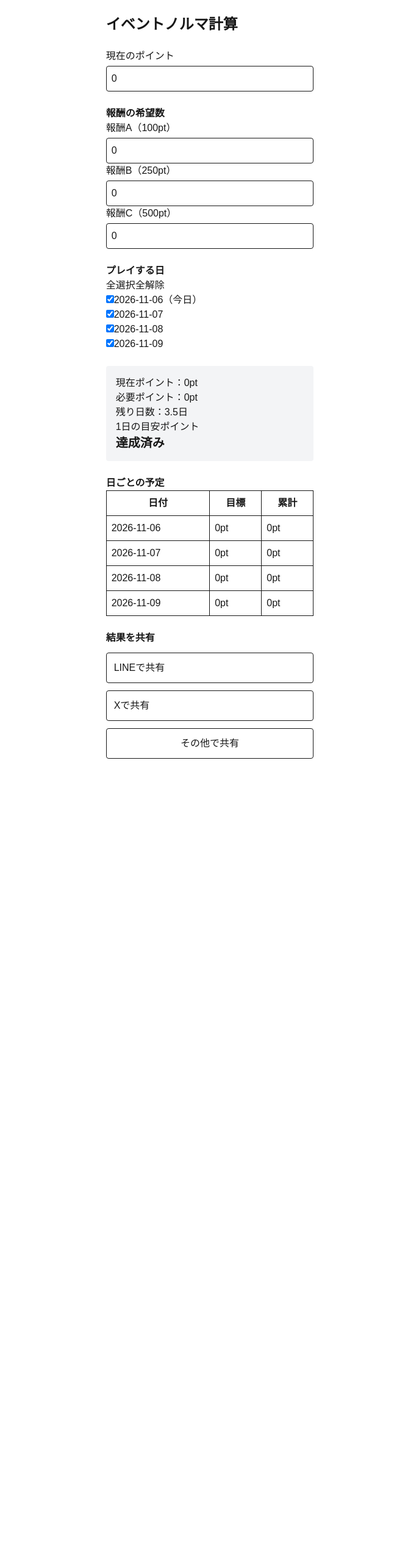
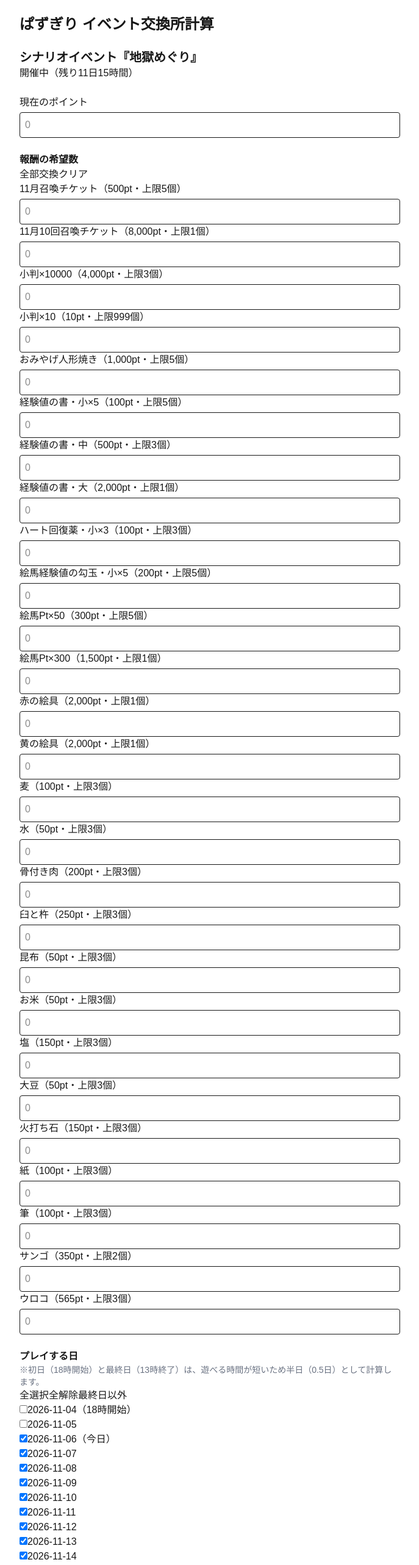
Before and after one commit to toupazu-tool/pazugiri-index, a Next.js app: page / in a window 1280 px wide. Shown: the top 2566 px of the page at 61% size, without its empty margins (296-983 px from the left). Before the commit the page ends 1268 px from the top, so only its background shows below. Built offline with nearby package versions, Linux system fonts and the light colour scheme.

Commit message:
イベント名と開催ステータスを表示、初期選択を今日以降に、URLの個数を上限で制限

```diff
--- a/src/app/page.tsx
+++ b/src/app/page.tsx
@@ -1,54 +1,159 @@
 "use client";
 
-import { useState } from "react";
-import { calcDailyQuota, calcRemainingDays, calcRequiredTotal } from "@/lib/quota";
+import { useState, useEffect } from "react";
+import { calcDailyQuota, calcRemainingDays, calcRequiredTotal, calcSchedule } from "@/lib/quota";
 
+//イベントデータ
+const event = {
+  name: "地獄めぐり",
+  category: "シナリオイベント",
+  start: "2026-11-04T18:00:00+09:00", // 開始：11/4 18:00
+  end: "2026-11-18T13:00:00+09:00", // 終了：11/18 12:59まで（13:00ちょうどに終了）
+};
+
+function listEventDates(startIso: string, endIso: string): string[] {
+  const dates: string[] = [];
+  const start = new Date(`${startIso.slice(0, 10)}T12:00:00+09:00`);
+  const end = new Date(`${endIso.slice(0, 10)}T12:00:00+09:00`);
+  for (let time = start.getTime(); time <= end.getTime(); time += 24 * 60 * 60 * 1000) {
+    dates.push(new Intl.DateTimeFormat("en-CA", { timeZone: "Asia/Tokyo" }).format(new Date(time)));
+  }
+  return dates;
+}
+
+const eventDays = listEventDates(event.start, event.end).map((date) => ({
+  date,
+  playable: true,
+}));
+
+
+//報酬データ（maxCount は交換所の「あと◯回」）
 const rewards = [
-{ name: "報酬A", costPoints: 100 },
-{ name: "報酬B", costPoints: 250 },
-{ name: "報酬C", costPoints: 500 },
+  { name: "11月召喚チケット", costPoints: 500, maxCount: 5 },
+  { name: "11月10回召喚チケット", costPoints: 8000, maxCount: 1 },
+  { name: "小判×10000", costPoints: 4000, maxCount: 3 },
+  { name: "小判×10", costPoints: 10, maxCount: 999 },
+  { name: "おみやげ人形焼き", costPoints: 1000, maxCount: 5 },
+  { name: "経験値の書・小×5", costPoints: 100, maxCount: 5 },
+  { name: "経験値の書・中", costPoints: 500, maxCount: 3 },
+  { name: "経験値の書・大", costPoints: 2000, maxCount: 1 },
+  { name: "ハート回復薬・小×3", costPoints: 100, maxCount: 3 },
+  { name: "絵馬経験値の勾玉・小×5", costPoints: 200, maxCount: 5 },
+  { name: "絵馬Pt×50", costPoints: 300, maxCount: 5 },
+  { name: "絵馬Pt×300", costPoints: 1500, maxCount: 1 },
+  { name: "赤の絵具", costPoints: 2000, maxCount: 1 },
+  { name: "黄の絵具", costPoints: 2000, maxCount: 1 },
+  { name: "麦", costPoints: 100, maxCount: 3 },
+  { name: "水", costPoints: 50, maxCount: 3 },
+  { name: "骨付き肉", costPoints: 200, maxCount: 3 },
+  { name: "臼と杵", costPoints: 250, maxCount: 3 },
+  { name: "昆布", costPoints: 50, maxCount: 3 },
+  { name: "お米", costPoints: 50, maxCount: 3 },
+  { name: "塩", costPoints: 150, maxCount: 3 },
+  { name: "大豆", costPoints: 50, maxCount: 3 },
+  { name: "火打ち石", costPoints: 150, maxCount: 3 },
+  { name: "紙", costPoints: 100, maxCount: 3 },
+  { name: "筆", costPoints: 100, maxCount: 3 },
+  { name: "サンゴ", costPoints: 350, maxCount: 2 },
+  { name: "ウロコ", costPoints: 565, maxCount: 3 },
 ];
 
+export default function Home() {
+const [days, setDays] = useState(eventDays);
+const [today, setToday] = useState("");
+const [now, setNow] = useState<Date | null>(null);
 
-export default function Home() {
-const [days, setDays] = useState([
-  { date: "2026-11-06", playable: true },
-  { date: "2026-11-07", playable: true },
-  { date: "2026-11-08", playable: true },
-  { date: "2026-11-09", playable: true },
-]);
+useEffect(() => {
+  const todayStr = new Intl.DateTimeFormat("en-CA", { timeZone: "Asia/Tokyo" }).format(new Date());
+  setToday(todayStr);
+
+  const now = new Date();
+
+  const params = new URLSearchParams(window.location.search);
+
+  const current = params.get("current");
+  if (current) setCurrentPoints(Math.max(0, Number(current)));
+
+  const countsParam = params.get("counts");
+  if (countsParam) {
+    const values = countsParam.split(",");
+    setCounts(
+      rewards.map((reward, i) => {
+        const n = Number(values[i]);
+        if (!Number.isFinite(n)) return 0;   // 数字じゃなければ0
+        return Math.min(Math.max(Math.floor(n), 0), reward.maxCount); // 0〜上限に収める
+      })
+    );
+  }
+
+  const daysParam = params.get("days");
+  //URLに指定がなければ、今日から後の日だけを選んだ状態にする
+  setDays((prev) =>
+    prev.map((day, i) => ({
+      ...day,
+      playable: daysParam ? daysParam[i] === "1" : day.date >= todayStr,
+    }))
+  );
+  if (window.location.hash === "#schedule") {
+    setTimeout(() => {
+      document.getElementById("schedule")?.scrollIntoView({ behavior: "smooth" });
+    }, 100);
+  }
+}, []);
+
+//現在時刻を取得
+useEffect(() => {
+  // ① まず今の時刻を入れる
+  setNow(new Date());
+
+  // ② 1分ごとに同じことをするタイマーを作る
+  const id = setInterval(() => {
+    setNow(new Date());
+  }, 60000);
+
+  // ③ 画面を閉じたらタイマーを止める
+  return () => clearInterval(id);
+}, []);
 
 const [currentPoints, setCurrentPoints] = useState(0);
-const [counts, setCounts] = useState([0, 0, 0]);
-const [includeToday, setIncludeToday] = useState(true);
+const [counts, setCounts] = useState(rewards.map(() => 0));
 
 const requiredTotal = calcRequiredTotal(rewards.map((r, i) => ({ ...r, count: counts[i] })));
-const remainingDays = calcRemainingDays(days, true);
+const remainingDays = calcRemainingDays(days);
 const dailyQuota = calcDailyQuota(requiredTotal, currentPoints, remainingDays);
 
-//ポイントぴったりにするためのロジック
+//イベントの状態を取得
+const start = new Date(event.start);
+const end = new Date(event.end);
+let status = "";
+if (!now) {
+  status = "";             // まだ時刻がないときは空
+} else if (now < start) {
+  status = "開催前";
+} else if (now > end) {
+  status = "終了";
+} else {
+  const diff = end.getTime() - now.getTime(); // 残りミリ秒
+  const dayMs = 1000 * 60 * 60 * 24;
+  const hourMs = 1000 * 60 * 60;
+  const leftDays = Math.floor(diff / dayMs);
+  const leftHours = Math.floor((diff % dayMs) / hourMs);
+  status = `開催中（残り${leftDays}日${leftHours}時間）`;
+}
+
+//日ごとの予定（計算は quota.ts の calcSchedule）
 const rest = Math.max(requiredTotal - currentPoints, 0);
-const schedule: { date: string; playable: boolean; target: number; cumulative: number }[] = [];
-let earned = 0;
-const activeDays = days.filter((day) => day.playable);
-
-days.forEach((day, i) => {
-  const isActive = day.playable && (includeToday || i > 0);
-  const isLast = activeDays[activeDays.length - 1]?.date === day.date;
-  const target = isActive ? (isLast ? rest - earned : dailyQuota) : 0;
-  earned += target;
-  schedule.push({ ...day, target, cumulative: currentPoints + earned });
-});
+const schedule = calcSchedule(days, currentPoints, requiredTotal);
 
 //共有テキスト
 const lastSchedule = schedule.findLast((day) => day.target > 0);
 const lastDayText = dailyQuota > 0 && lastSchedule?.target !== dailyQuota
-  ? `／最終日：${lastSchedule?.target}pt`
+  ? `／最終日：${lastSchedule?.target.toLocaleString()}pt`
   : "";
 
 const shareText = dailyQuota === 0
   ? "報酬交換の目標を達成済みです！"
-  : `1日の目安：${dailyQuota}pt／残り${rest}pt（${remainingDays}日）${lastDayText}`;
+  : `1日の目安：${dailyQuota.toLocaleString()}pt${lastDayText}／残り${rest.toLocaleString()}pt（${remainingDays}日）`;
 
 //共有リンク
 const params = new URLSearchParams({
@@ -56,36 +161,51 @@ const params = new URLSearchParams({
   counts: counts.join(","),
   days: days.map((day) => day.playable ? "1" : "0").join(""),
 });
-const shareUrl = `https://toupazu-point-calc.vercel.app/?${params}`;
-const fullShareText = `${shareText}\n${shareUrl}`;
+const shareUrl = `https://toupazu-point-calc.vercel.app/?${params}#schedule`;
+const fullShareText = `${shareText}\n▼表で確認する\n${shareUrl}`;
 
 return (
+
 <main className="mx-auto max-w-2xl p-6 space-y-6">
-  <h1 className="text-2xl font-bold">イベントノルマ計算</h1>
+  <h1 className="text-2xl font-bold">ぱずぎり イベント交換所計算</h1>
+  <section>
+  <h2 className="text-xl font-bold">{event.category}『{event.name}』</h2>
+  <p>{status}</p>
+  </section>
 
   <label className="block">
     現在のポイント
     <input
       type="number"
       min="0"
-      value={currentPoints}
+      value={currentPoints === 0 ? "" : currentPoints}
+      placeholder="0"
       onChange={(e) => setCurrentPoints(Math.max(0, Number(e.target.value)))}
       className="mt-1 w-full rounded border p-2"
     />
   </label>
 
   <section>
-    <h2 className="font-bold">報酬の希望数</h2>
+    <h2 id="rewards" className="font-bold">報酬の希望数</h2>
+    <button type="button" onClick={() => setCounts(rewards.map((reward) => reward.maxCount))}>
+      全部交換
+    </button>
+    <button type="button" onClick={() => setCounts(rewards.map(() => 0))}>
+      クリア
+    </button>
     {rewards.map((reward, i) => (
       <label key={reward.name} className="block">
-        {reward.name}（{reward.costPoints}pt）
+        {reward.name}（{reward.costPoints.toLocaleString()}pt・上限{reward.maxCount}個）{reward.maxCount === 0 ? "交換済み" : ""}
         <input
           type="number"
           min="0"
-          value={counts[i]}
+          max={reward.maxCount}
+          disabled={reward.maxCount === 0}
+          value={counts[i] === 0 ? "" : counts[i]}
+          placeholder="0"
           onChange={(e) => {
             const next = [...counts];
-            next[i] = Number(e.target.value);
+            next[i] = Math.min(reward.maxCount, Math.max(0, Number(e.target.value)));
             setCounts(next);
           }}
           className="mt-1 w-full rounded border p-2"
@@ -95,13 +215,21 @@ return (
   </section>
 
   <section>
-  <h2 className="font-bold">プレイする日</h2>
+  <h2 id="playable-days" className="font-bold">プレイする日</h2>
+  <p className="text-sm text-gray-500">※初日（{Number(event.start.slice(11, 13))}時開始）と最終日（{Number(event.end.slice(11, 13))}時終了）は、遊べる時間が短いため半日（0.5日）として計算します。</p>
   <button type="button" onClick={() => setDays(days.map((day) => ({ ...day, playable: true })))}>
     全選択
   </button>
   <button type="button" onClick={() => setDays(days.map((day) => ({ ...day, playable: false })))}>
     全解除
   </button>
+  <button type="button"
+  onClick={() =>
+    setDays(days.map((day, i) => ({ ...day, playable: i !== days.length - 1 })))
+  }
+>
+  最終日以外
+</button>
   {days.map((day, i) => (
     <label key={day.date} className="block">
       <input
@@ -113,28 +241,28 @@ return (
           setDays(next);
         }}
       />
-      {day.date}{i === 0 ? "（今日）" : ""}
+      {day.date}{day.date === days[0].date ? `（${Number(event.start.slice(11, 13))}時開始）` : ""}{day.date === days[days.length - 1].date ? `（${Number(event.end.slice(11, 13))}時終了）` : ""}{day.date === today ? "（今日）" : ""}
     </label>
   ))}
 </section>
 
   <section className="rounded bg-gray-100 p-4">
-  <p>現在ポイント：{currentPoints}pt</p>
-    <p>必要ポイント：{requiredTotal}pt</p>
+  <p>現在ポイント：{currentPoints.toLocaleString()}pt</p>
+    <p>必要ポイント：{requiredTotal.toLocaleString()}pt</p>
     <p>残り日数：{remainingDays}日</p>
     <p>1日の目安ポイント</p>
     <p className="text-xl font-bold">
-      {dailyQuota === 0 ? "達成済み" : `${dailyQuota}pt`}
+      {dailyQuota === 0 ? "達成済み" : `${dailyQuota.toLocaleString()}pt`}
     </p>
     {dailyQuota > 0 && schedule.findLast((day) => day.target > 0)?.target !== dailyQuota && (
-      <p>(最終日：{schedule.findLast((day) => day.target > 0)?.target}pt)</p>
+      <p>(最終日：{schedule.findLast((day) => day.target > 0)?.target.toLocaleString()}pt)</p>
     )}
   </section>
 
 
 
   <section>
-<h2 className="font-bold">日ごとの予定</h2>
+<h2 id="schedule" className="font-bold">日ごとの予定</h2>
 <table className="w-full border-collapse">
 <thead>
   <tr>
@@ -146,9 +274,9 @@ return (
 <tbody>
 {schedule.map((day) => (
     <tr key={day.date}>
-      <td className="border p-2">{day.date}</td>
-      <td className="border p-2">{day.target}pt</td>
-      <td className="border p-2">{day.cumulative}pt</td>
+      <td className="border p-2">{day.date}{day.date === days[0].date ? `（${Number(event.start.slice(11, 13))}時開始）` : ""}{day.date === days[days.length - 1].date ? `（${Number(event.end.slice(11, 13))}時終了）` : ""}</td>
+      <td className="border p-2">{day.target.toLocaleString()}pt</td>
+      <td className="border p-2">{day.cumulative.toLocaleString()}pt</td>
     </tr>
   ))}
 </tbody>
--- a/src/lib/quota.ts
+++ b/src/lib/quota.ts
@@ -21,22 +21,50 @@ export function calcRequiredTotal(
     }, 0);
   }
 
-//残り日数を計算。最終日は0.5日として扱う
+//残り日数を計算。初日（夕方開始）と最終日（13時終了）は0.5日として扱う
 export type EventDay = {
     date: string;
     playable: boolean;
   };
 
-export function calcRemainingDays(
-    days: EventDay[],
-    includeToday: boolean,
-  ): number {
+//その日が何日分か（初日と最終日は0.5日、それ以外は1日）
+export function dayWeight(day: EventDay, days: EventDay[]): number {
+    const isFirst = day.date === days[0].date;
+    const isLast = day.date === days[days.length - 1].date;
+    return isFirst || isLast ? 0.5 : 1;
+}
+
+export function calcRemainingDays(days: EventDay[]): number {
     let total = 0;
-    for(const day of days){
-      if(day.playable){
-        total += day.date === days[days.length - 1].date ? 0.5 : 1;
-      }
+    for (const day of days) {
+      if (day.playable) total += dayWeight(day, days);
     }
-    if(!includeToday) total = Math.max(total - 1, 0);
     return total;
 }
+
+//日ごとの予定を作る。最後のプレイ日で調整して、必要ポイントにぴったり届くようにする
+export type ScheduleDay = EventDay & { target: number; cumulative: number };
+
+export function calcSchedule(
+    days: EventDay[],
+    currentPoints: number,
+    requiredTotal: number,
+  ): ScheduleDay[] {
+    const rest = Math.max(requiredTotal - currentPoints, 0);       //残りpt
+    const quota = calcDailyQuota(requiredTotal, currentPoints, calcRemainingDays(days));
+    const activeDays = days.filter((day) => day.playable);
+    const lastDate = activeDays[activeDays.length - 1]?.date;      //最後のプレイ日
+    let earned = 0;
+
+    return days.map((day) => {
+      let target = 0;
+      if (day.playable) {
+        const left = rest - earned;                                 //まだ足りない分
+        target = day.date === lastDate
+          ? left                                                    //最後の日は残り全部
+          : Math.min(Math.ceil(quota * dayWeight(day, days)), left); //半日なら半分。残りより多くはしない
+      }
+      earned += target;
+      return { ...day, target, cumulative: currentPoints + earned };
+    });
+}
```
Also changed, not shown: 1 other file (tests, documents, lock files or other folders).
